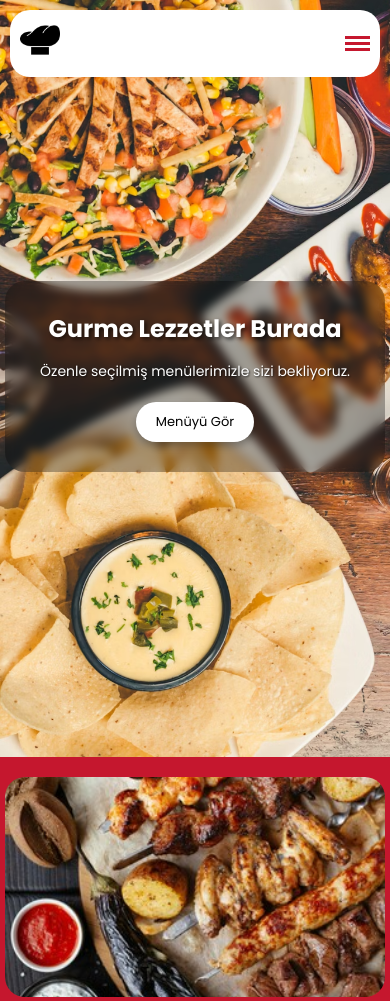
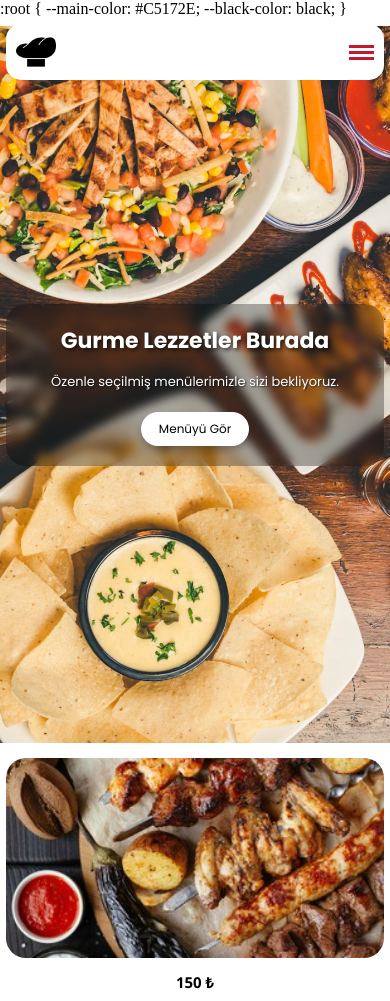
Before and after one commit to barismert27/gurmerestoran-com, a plain HTML site: page index.html in a window 390 px wide. Shown: the top 1001 px of the page. Drawn offline with Linux system fonts and the light colour scheme.

Commit message:
Update index.html

```diff
--- a/index.html
+++ b/index.html
@@ -1,8 +1,11 @@
-<!DOCTYPE html>
+:root {
+      --main-color: #C5172E;
+      --black-color: black;
+    }<!DOCTYPE html>
 <html lang="tr">
 <head>
   <meta charset="UTF-8">
-  <meta name="viewport" content="width=device-width, initial-scale=1.0">
+  <meta name="viewport" content="width=device-width, initial-scale=1.0, maximum-scale=1.0, user-scalable=no">
   <title>Gurme Restoran</title>
   <link rel="website icon" type="png" href="fotoğraflar/Brown Flat Illustrative Chef Restaurant Logo.png">
   <link href="https://fonts.googleapis.com/css2?family=Playfair+Display:wght@600&family=Montserrat&display=swap" rel="stylesheet">
@@ -17,18 +20,23 @@
 
     html {
       scroll-behavior: smooth;
-    }
-
-    :root {
-      --main-color: #C5172E;
-      --black-color: black;
+      overflow-x: hidden;
+      width: 100%;
     }
 
     body {
       background-color: var(--main-color);
-      overflow-x: hidden; /* Yatay kaydırmayı engelle */
+      overflow-x: hidden;
       width: 100%;
-      max-width: 100vw;
+      position: relative;
+      min-width: 320px;
+    }
+
+    /* Container wrapper */
+    .page-wrapper {
+      width: 100%;
+      overflow-x: hidden;
+      position: relative;
     }
 
     .navbar {
@@ -37,14 +45,13 @@
       display: flex;
       align-items: center;
       justify-content: space-between;
-      padding: 10px 20px;
+      padding: 10px 15px;
       position: sticky;
       top: 0;
       z-index: 1000;
-      border-radius: 30px;
-      margin: 15px;
-      max-width: calc(100vw - 30px);
-      width: calc(100% - 30px);
+      border-radius: 20px;
+      margin: 10px;
+      width: calc(100% - 20px);
       box-sizing: border-box;
     }
 
@@ -100,8 +107,9 @@
       justify-content: center;
       position: relative;
       z-index: 1;
-      margin-top: -100px;
-      padding: 0 20px;
+      margin-top: -80px;
+      padding: 0 15px;
+      width: 100%;
     }
 
     .hero-text {
@@ -149,9 +157,9 @@
 
     .menu-grid {
       display: grid;
-      grid-template-columns: repeat(auto-fit, minmax(250px, 1fr));
+      grid-template-columns: repeat(auto-fit, minmax(280px, 1fr));
       gap: 20px;
-      padding: 40px 20px;
+      padding: 40px 15px;
       max-width: 1200px;
       margin: 0 auto;
       width: 100%;
@@ -246,22 +254,21 @@
     }
 
     /* Mobil uyumluluk */
-    @media (max-width: 768px) {
-      body {
+    @media screen and (max-width: 768px) {
+      html, body {
         overflow-x: hidden !important;
         width: 100% !important;
-        max-width: 100vw !important;
+        position: relative;
       }
 
       .navbar {
         background-color: white !important;
-        padding: 10px 15px;
-        margin: 10px;
-        border-radius: 20px;
-        position: relative;
-        width: calc(100vw - 20px);
-        max-width: calc(100vw - 20px);
-        box-sizing: border-box;
+        padding: 8px 12px;
+        margin: 8px;
+        border-radius: 15px;
+        width: calc(100% - 16px);
+        position: sticky;
+        top: 0;
       }
 
       .orta {
@@ -327,12 +334,10 @@
       }
 
       .hero {
-        margin-top: -90px;
-        padding: 0 10px;
-        min-height: 90vh;
-        width: 100vw;
-        max-width: 100vw;
-        box-sizing: border-box;
+        margin-top: -70px;
+        padding: 0 8px;
+        min-height: 85vh;
+        width: 100%;
         overflow: hidden;
       }
 
@@ -360,12 +365,9 @@
 
       .menu-grid {
         grid-template-columns: repeat(2, 1fr);
-        gap: 15px;
-        padding: 30px 10px;
+        gap: 12px;
+        padding: 20px 8px;
         width: 100%;
-        max-width: 100vw;
-        box-sizing: border-box;
-        overflow: hidden;
       }
 
       .menu-grid img {
@@ -382,62 +384,60 @@
       }
     }
 
-    @media (max-width: 480px) {
+    @media screen and (max-width: 480px) {
       .navbar {
         background-color: white !important;
-        width: calc(100vw - 20px);
-        max-width: calc(100vw - 20px);
-        margin: 10px;
-        padding: 10px;
-        box-sizing: border-box;
+        width: calc(100% - 12px);
+        margin: 6px;
+        padding: 8px 10px;
       }
 
       .hero {
-        width: 100vw;
-        max-width: 100vw;
-        padding: 0 5px;
-        box-sizing: border-box;
-        overflow: hidden;
+        width: 100%;
+        padding: 0 6px;
+        margin-top: -60px;
+      }
+
+      .hero-text {
+        padding: 20px 15px;
       }
 
       .hero-text h1 {
-        font-size: 24px;
+        font-size: 22px;
       }
 
       .hero-text p {
-        font-size: 14px;
+        font-size: 13px;
       }
 
       .hero-btn {
-        padding: 10px 20px;
-        font-size: 13px;
+        padding: 8px 18px;
+        font-size: 12px;
       }
 
       .menu-grid {
         grid-template-columns: 1fr;
-        gap: 15px;
-        padding: 20px 5px;
+        gap: 10px;
+        padding: 15px 6px;
         width: 100%;
-        max-width: 100vw;
-        box-sizing: border-box;
-        overflow: hidden;
       }
 
       .menu-grid img {
-        height: 220px;
+        height: 200px;
         width: 100%;
-        max-width: 100%;
       }
 
       .fiyat {
-        font-size: 16px;
+        font-size: 15px;
+        margin: 8px 0;
+        padding: 6px;
       }
     }
   </style>
 </head>
 <body>
-
-  <nav class="navbar">
+  <div class="page-wrapper">
+    <nav class="navbar">
     <div class="logo">
       <img src="fotoğraflar/chef-hat.png" alt="GURME">
     </div>
@@ -573,7 +573,8 @@
         </div>
       </div>
     </div>
-  </footer>
+    </div>
+  </div>
 
   <script>
     function toggleMobileMenu() {
```
